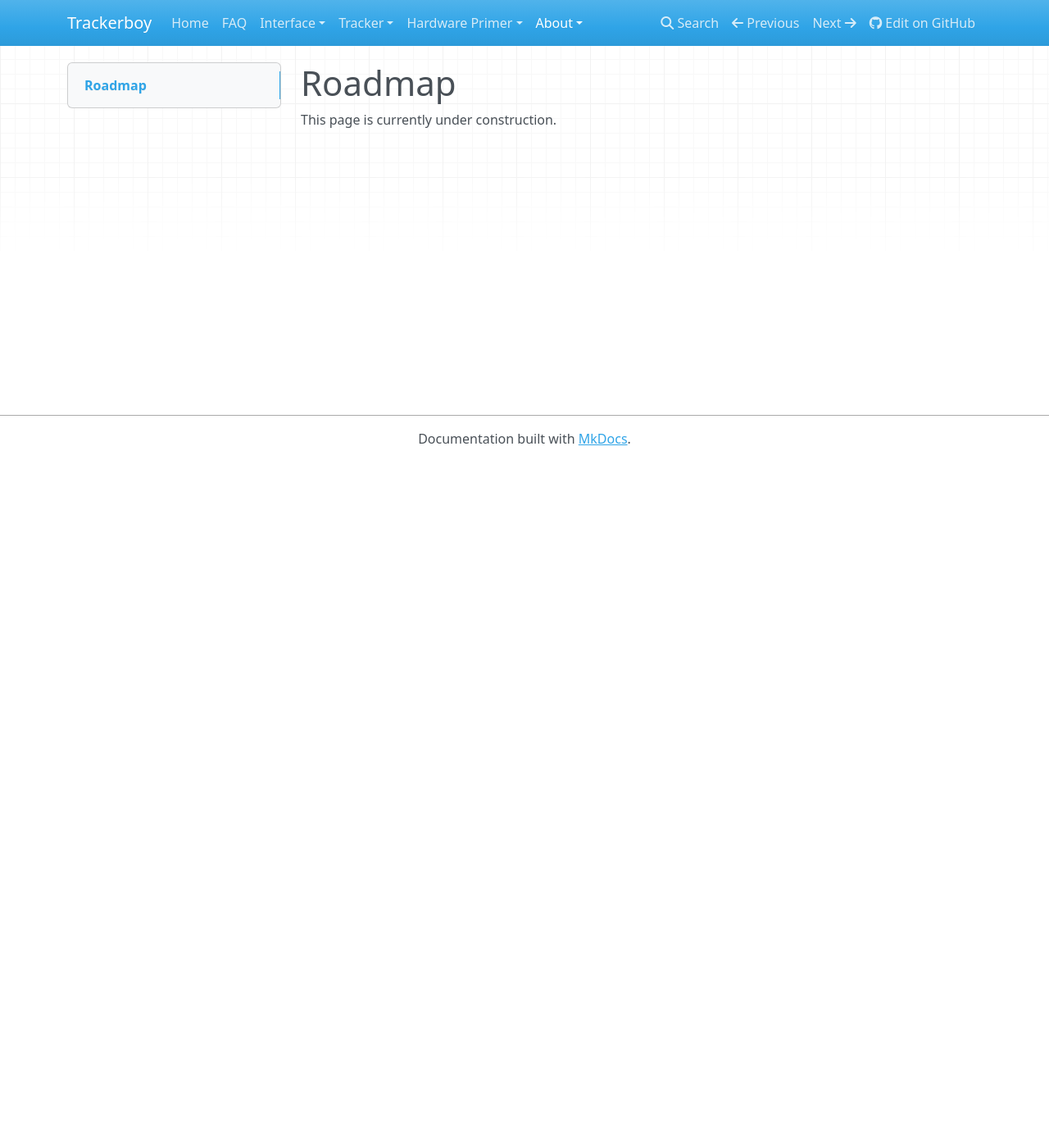
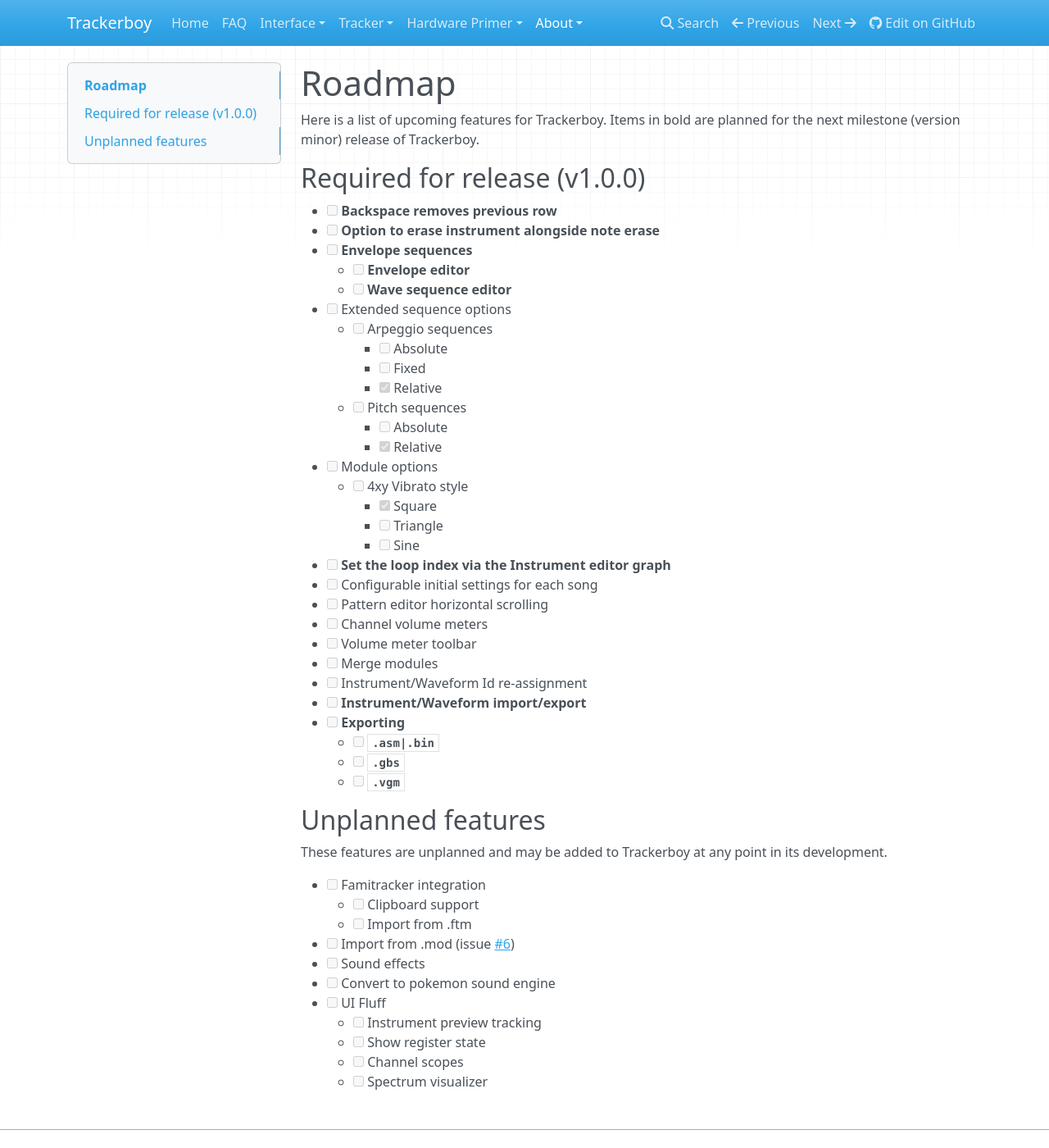
Before and after one commit to stoneface86/trackerboy, an MkDocs documentation site: the page built from docs/about/roadmap.md, in a window 1280 px wide and 1400 px high. Shown: the whole window at 82% size. Built offline with MkDocs 1.6.1, drawn with Linux system fonts in a browser that asks for light colours; nearby versions of some CDN libraries.

```diff
--- a/docs/about/roadmap.md
+++ b/docs/about/roadmap.md
@@ -1,4 +1,55 @@
 
 # Roadmap
 
-This page is currently under construction.
+Here is a list of upcoming features for Trackerboy. Items in bold are
+planned for the next milestone (version minor) release of Trackerboy.
+
+## Required for release (v1.0.0)
+
+ - [ ] **Backspace removes previous row**
+ - [ ] **Option to erase instrument alongside note erase**
+ - [ ] **Envelope sequences**
+     * [ ] **Envelope editor**
+     * [ ] **Wave sequence editor**
+ - [ ] Extended sequence options
+     * [ ] Arpeggio sequences
+         + [ ] Absolute
+         + [ ] Fixed
+         + [x] Relative
+     * [ ] Pitch sequences
+         + [ ] Absolute
+         + [x] Relative
+ - [ ] Module options
+     * [ ] 4xy Vibrato style
+         + [x] Square
+         + [ ] Triangle
+         + [ ] Sine
+ - [ ] **Set the loop index via the Instrument editor graph**
+ - [ ] Configurable initial settings for each song
+ - [ ] Pattern editor horizontal scrolling
+ - [ ] Channel volume meters
+ - [ ] Volume meter toolbar
+ - [ ] Merge modules
+ - [ ] Instrument/Waveform Id re-assignment
+ - [ ] **Instrument/Waveform import/export**
+ - [ ] **Exporting**
+     * [ ] **`.asm|.bin`**
+     * [ ] **`.gbs`**
+     * [ ] **`.vgm`**
+
+## Unplanned features
+
+These features are unplanned and may be added to Trackerboy at any point in
+its development.
+
+ - [ ] Famitracker integration
+     * [ ] Clipboard support
+     * [ ] Import from .ftm
+ - [ ] Import from .mod (issue [#6](https://github.com/stoneface86/trackerboy/issues/6))
+ - [ ] Sound effects
+ - [ ] Convert to pokemon sound engine
+ - [ ] UI Fluff
+     * [ ] Instrument preview tracking
+     * [ ] Show register state
+     * [ ] Channel scopes
+     * [ ] Spectrum visualizer
--- a/mkdocs.yml
+++ b/mkdocs.yml
@@ -10,6 +10,7 @@ extra_javascript:
 
 markdown_extensions:
     - mdx_math
+    - pymdownx.tasklist
 
 nav:
   - 'Home': 'index.md'
```
Also changed, not shown: README.md (+0 -8 lines), 3 other files.
